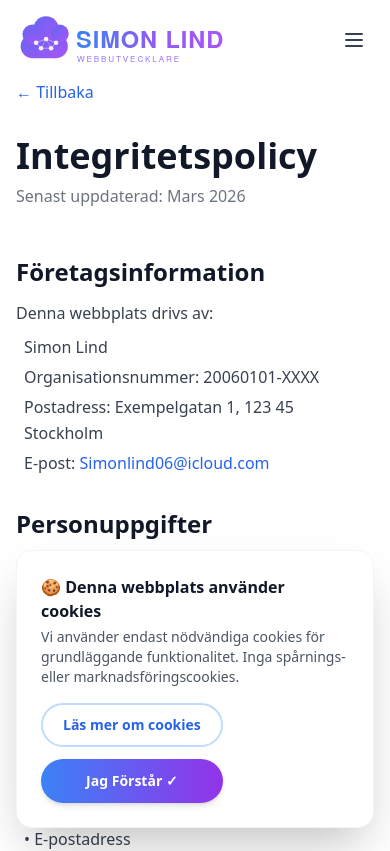
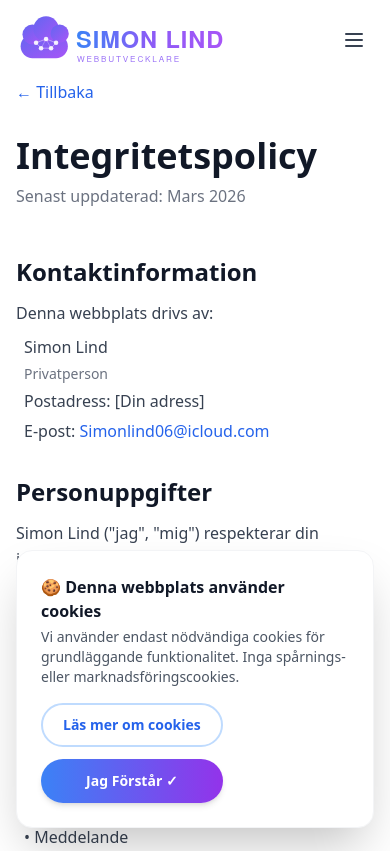
Before and after one commit to bellemartineebusiness/SimonLind, a Next.js app: page /privacy in a window 390 px wide. Shown: the top 851 px of the page. Built offline with nearby package versions, Linux system fonts and the light colour scheme.

Commit message:
Private person identity + full mobile responsiveness fixes
Co-authored-by: bellemartineebusiness <237834603+bellemartineebusiness@users.noreply.github.com>

```diff
--- a/app/globals.css
+++ b/app/globals.css
@@ -4,7 +4,12 @@
 
 html {
   scroll-behavior: smooth;
-  scroll-padding-top: 4rem;
+  scroll-padding-top: 5rem; /* matches fixed navbar height h-20 = 80px = 5rem */
+  overflow-x: hidden; /* prevent horizontal scroll on mobile */
+}
+
+body {
+  overflow-x: hidden;
 }
 
 @layer base {
--- a/app/privacy/page.tsx
+++ b/app/privacy/page.tsx
@@ -23,15 +23,16 @@ export default function PrivacyPage() {
         <div className="prose prose-gray max-w-none space-y-8 text-gray-700 leading-relaxed">
 
           <section>
-            <h2 className="text-2xl font-bold text-gray-900 mb-3">Företagsinformation</h2>
+            <h2 className="text-2xl font-bold text-gray-900 mb-3">Kontaktinformation</h2>
             <p className="mb-2">Denna webbplats drivs av:</p>
             <address className="not-italic ml-2 space-y-1">
               <p className="font-medium">Simon Lind</p>
-              <p>Organisationsnummer: 20060101-XXXX</p>
-              <p>Postadress: Exempelgatan 1, 123 45 Stockholm</p>
+              <p className="text-sm text-gray-500">Privatperson</p>
+              {/* TODO: Byt ut mot din riktiga postadress */}
+              <p>Postadress: [Din adress]</p>
               <p>
                 E-post:{' '}
-                <a href="mailto:Simonlind06@icloud.com" className="text-blue-600 hover:underline">
+                <a href="mailto:Simonlind06@icloud.com" className="text-blue-600 hover:underline break-all">
                   Simonlind06@icloud.com
                 </a>
               </p>
@@ -121,11 +122,12 @@ export default function PrivacyPage() {
             </p>
             <address className="not-italic ml-2 space-y-1">
               <p className="font-medium">Simon Lind</p>
-              <p>Organisationsnummer: 20060101-XXXX</p>
-              <p>Postadress: Exempelgatan 1, 123 45 Stockholm</p>
+              <p className="text-sm text-gray-500">Privatperson</p>
+              {/* TODO: Byt ut mot din riktiga postadress */}
+              <p>Postadress: [Din adress]</p>
               <a
                 href="mailto:Simonlind06@icloud.com"
-                className="text-blue-600 hover:underline"
+                className="text-blue-600 hover:underline break-all"
                 aria-label="Maila Simon Lind på Simonlind06@icloud.com"
               >
                 E-post: Simonlind06@icloud.com
--- a/components/About.tsx
+++ b/components/About.tsx
@@ -2,7 +2,7 @@ export default function About() {
   return (
     <section id="om-mig" className="py-20 bg-white">
       <div className="max-w-6xl mx-auto px-4 sm:px-6 lg:px-8">
-        <h2 className="text-4xl font-bold text-center text-gray-900 mb-16">
+        <h2 className="text-3xl sm:text-4xl font-bold text-center text-gray-900 mb-10 md:mb-16">
           Om <span className="bg-gradient-to-r from-blue-500 to-purple-600 bg-clip-text text-transparent">Mig</span>
         </h2>
         <div className="flex flex-col md:flex-row items-center gap-12">
--- a/components/Footer.tsx
+++ b/components/Footer.tsx
@@ -6,17 +6,18 @@ export default function Footer() {
       <div className="max-w-6xl mx-auto px-4 sm:px-6 lg:px-8">
         <div className="text-center">
           <h2 className="text-2xl font-bold mb-1">Simon Lind</h2>
-          <p className="text-gray-400 mb-4">Webbutvecklare</p>
+          <p className="text-gray-400 mb-1">Webbutvecklare</p>
+          <p className="text-gray-500 text-sm mb-4">Privatperson</p>
 
-          {/* Företagsinformation – krävs enligt E-handelslagen */}
+          {/* Kontaktinformation – krävs enligt E-handelslagen */}
           <address className="not-italic text-gray-400 text-sm space-y-1 mb-6">
-            <p>Organisationsnummer: 20060101-XXXX</p>
-            <p>Postadress: Exempelgatan 1, 123 45 Stockholm</p>
+            {/* TODO: Byt ut mot din riktiga postadress */}
+            <p>Postadress: [Din adress]</p>
             <p>
               E-post:{' '}
               <a
                 href="mailto:Simonlind06@icloud.com"
-                className="hover:text-blue-400 transition-colors duration-200 focus:outline-none focus:ring-2 focus:ring-blue-400 rounded"
+                className="hover:text-blue-400 transition-colors duration-200 focus:outline-none focus:ring-2 focus:ring-blue-400 rounded break-all"
               >
                 Simonlind06@icloud.com
               </a>
--- a/components/Portfolio.tsx
+++ b/components/Portfolio.tsx
@@ -19,7 +19,7 @@ export default function Portfolio() {
   return (
     <section id="portfolio" className="py-20 bg-white">
       <div className="max-w-6xl mx-auto px-4 sm:px-6 lg:px-8">
-        <h2 className="text-4xl font-bold text-center text-gray-900 mb-4">
+        <h2 className="text-3xl sm:text-4xl font-bold text-center text-gray-900 mb-4">
           Mina <span className="bg-gradient-to-r from-blue-500 to-purple-600 bg-clip-text text-transparent">Projekt</span>
         </h2>
         <p className="text-center text-gray-600 text-lg mb-16">Exempel på hemsidor jag har byggt</p>
@@ -33,7 +33,7 @@ export default function Portfolio() {
               <div className="h-48 bg-gradient-to-br from-blue-100 via-purple-100 to-pink-100 flex items-center justify-center">
                 <span className="text-6xl" aria-hidden="true">🖥️</span>
               </div>
-              <div className="p-8">
+              <div className="p-6 sm:p-8">
                 <h3 className="text-xl font-bold text-gray-900 mb-3">{project.title}</h3>
                 <p className="text-gray-600 leading-relaxed mb-4">{project.description}</p>
                 <div className="flex flex-wrap gap-2 mb-6">
--- a/components/Services.tsx
+++ b/components/Services.tsx
@@ -31,7 +31,7 @@ export default function Services() {
   return (
     <section id="tjänster" className="py-20 bg-gray-50">
       <div className="max-w-6xl mx-auto px-4 sm:px-6 lg:px-8">
-        <h2 className="text-4xl font-bold text-center text-gray-900 mb-4">
+        <h2 className="text-3xl sm:text-4xl font-bold text-center text-gray-900 mb-4">
           Vad Jag <span className="bg-gradient-to-r from-blue-500 to-purple-600 bg-clip-text text-transparent">Erbjuder</span>
         </h2>
         <p className="text-center text-gray-600 text-lg mb-8">Allt du behöver för en professionell närvaro online</p>
@@ -50,7 +50,7 @@ export default function Services() {
           {services.map((service) => (
             <div
               key={service.title}
-              className="bg-white rounded-2xl p-8 shadow-md hover:shadow-xl transition-all duration-300 hover:-translate-y-1 border border-gray-100"
+              className="bg-white rounded-2xl p-6 sm:p-8 shadow-md hover:shadow-xl transition-all duration-300 hover:-translate-y-1 border border-gray-100"
             >
               <div className={`inline-flex items-center justify-center w-16 h-16 rounded-2xl bg-gradient-to-r ${service.gradient} mb-6 shadow-md`}>
                 <span className="text-3xl" aria-hidden="true">{service.icon}</span>
```
Also changed, not shown: components/Contact.tsx (+6 -6 lines).
